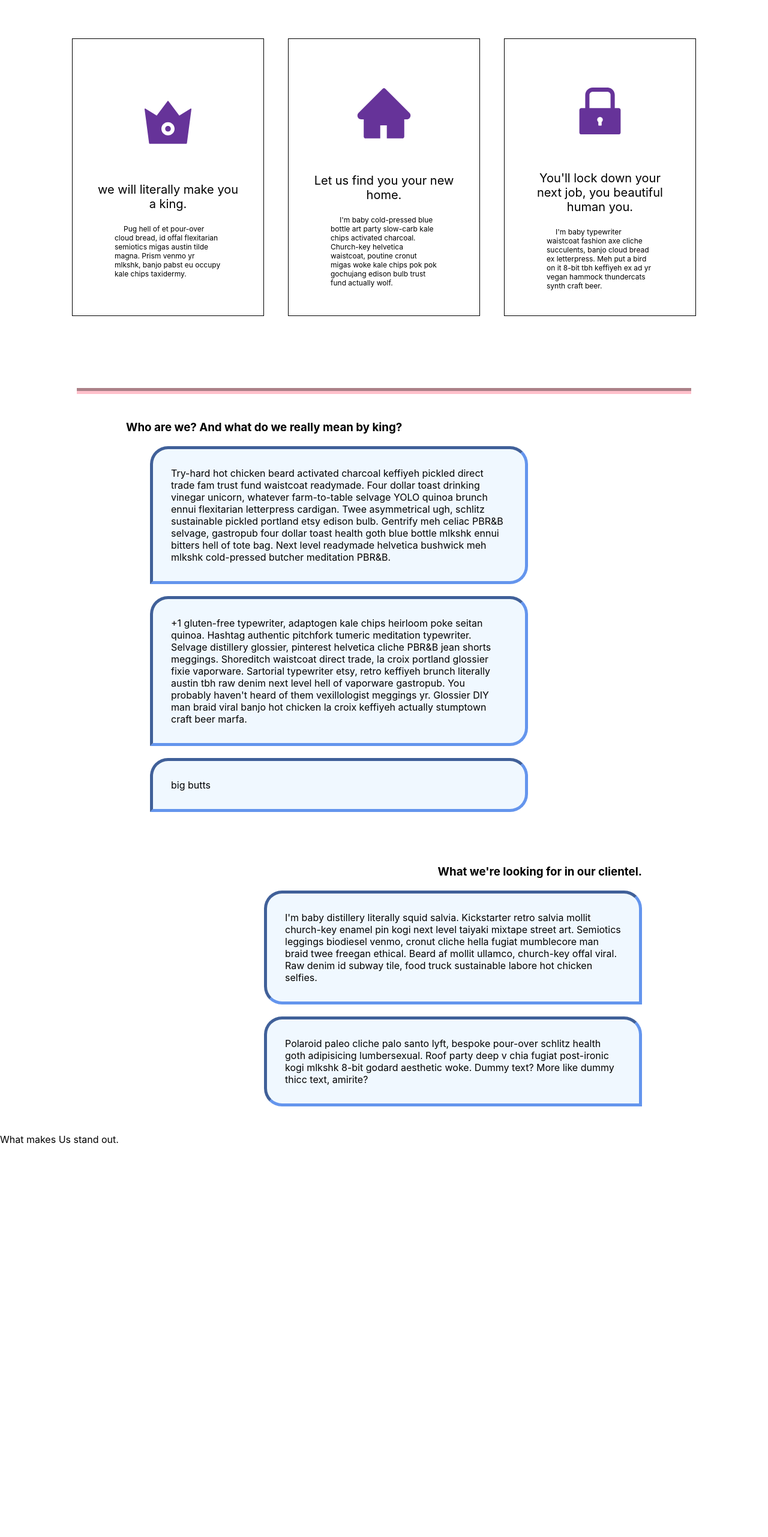
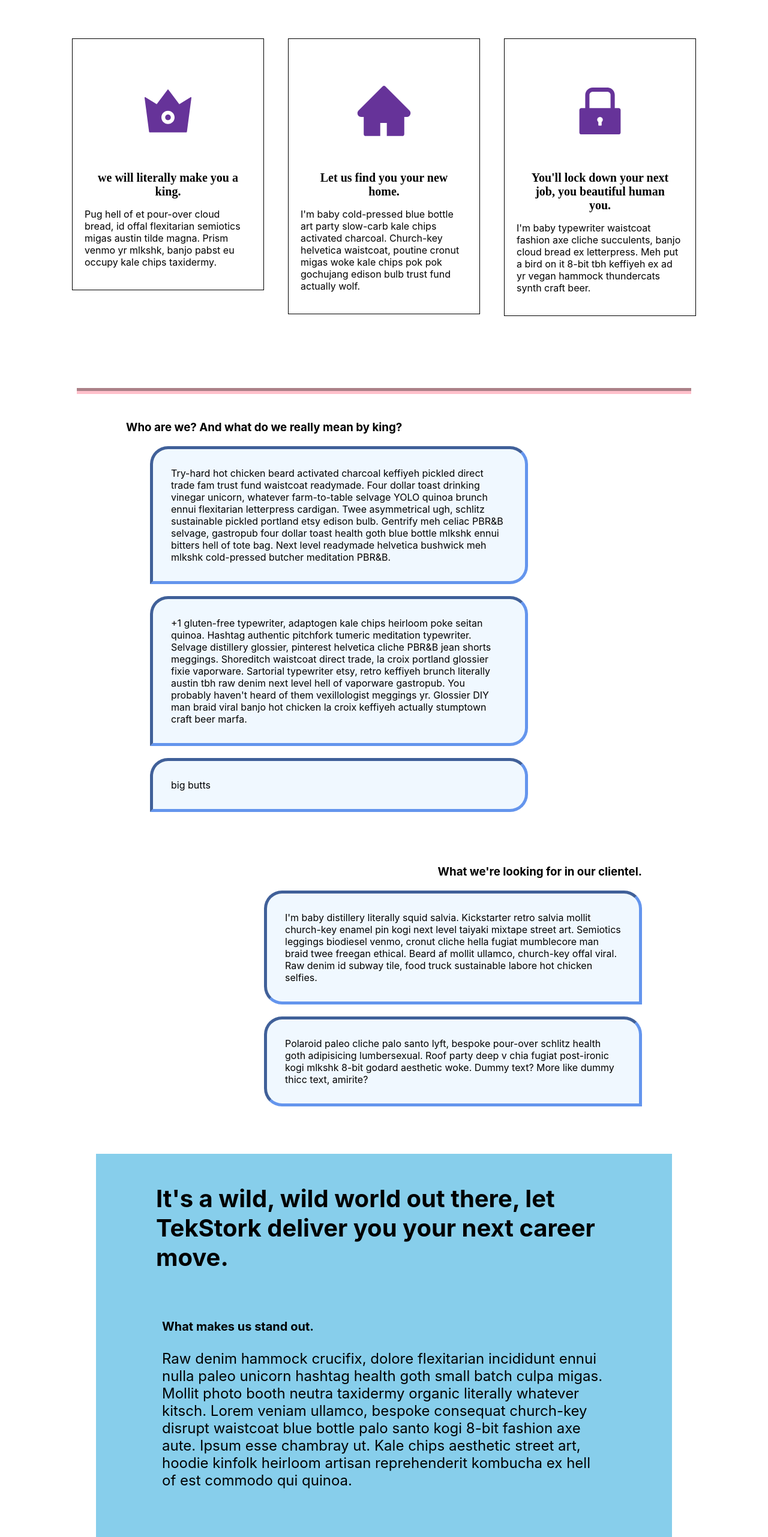
Before and after one commit to ForestW70/TekStork.io, a Next.js app: page / in a window 1280 px wide. Shown: the part 234-2797 px from the top of the page at 60% size. Before the commit the page ends 2144 px from the top, so only its background shows below. Built offline with nearby package versions, Linux system fonts and the light colour scheme.

Commit message:
completed homepage for now.

```diff
--- a/pages/index.js
+++ b/pages/index.js
@@ -11,30 +11,39 @@ export default function Home() {
 
       <div className={styles.quickTipBox}>
         <article>
+
+          <a href="#whoThey">
             <AiFillCrown />
             <p>we will literally make you a king. </p>
             <p>
               Pug hell of et pour-over cloud bread, id offal flexitarian semiotics migas austin tilde magna. Prism venmo yr mlkshk, banjo pabst eu occupy kale chips taxidermy.
             </p>
+          </a>
         </article>
         <article>
+
+          <a href="#ourClients">
             <AiFillHome />
             <p>Let us find you your new home.</p>
             <p>
               I'm baby cold-pressed blue bottle art party slow-carb kale chips activated charcoal. Church-key helvetica waistcoat, poutine cronut migas woke kale chips pok pok gochujang edison bulb trust fund actually wolf.
             </p>
+          </a>
         </article>
         <article>
+
+          <a href="#aboutUs">
             <AiFillLock />
             <p>You'll lock down your next job, you beautiful human you.</p>
             <p>
               I'm baby typewriter waistcoat fashion axe cliche succulents, banjo cloud bread ex letterpress. Meh put a bird on it 8-bit tbh keffiyeh ex ad yr vegan hammock thundercats synth craft beer.
             </p>
+          </a>
         </article>
       </div>
 
       <section className={styles.homeContainer}>
-        <div className={styles.whoThey}>
+        <div className={styles.whoThey} id="whoThey">
           <h3>Who are we? And what do we really mean by king?</h3>
           <ul>
             <li>
@@ -47,7 +56,7 @@ export default function Home() {
           </ul>
         </div>
 
-        <div className={styles.ourClients}>
+        <div className={styles.ourClients} id="ourClients">
           <h3>What we're looking for in our clientel.</h3>
           <ul>
             <li>
@@ -61,12 +70,29 @@ export default function Home() {
           </ul>
         </div>
 
+        <div className={styles.aboutUs} id="aboutUs">
+          <h2>
+            It's a wild, wild world out there, let TekStork deliver you your next career move.
+          </h2>
+          <article className={styles.beingDiff}>
+            <h4>What makes us stand out.</h4>
+            <p>
+              Raw denim hammock crucifix, dolore flexitarian incididunt ennui nulla paleo unicorn hashtag health goth small batch culpa migas. Mollit photo booth neutra taxidermy organic literally whatever kitsch. Lorem veniam ullamco, bespoke consequat church-key disrupt waistcoat blue bottle palo santo kogi 8-bit fashion axe aute. Ipsum esse chambray ut. Kale chips aesthetic street art, hoodie kinfolk heirloom artisan reprehenderit kombucha ex hell of est commodo qui quinoa.
+            </p>
+          </article>
+          <article className={styles.anotherOne}>
+            <h4>Here's another section</h4>
+            <p>
+              Raw denim hammock crucifix, dolore flexitarian incididunt ennui nulla paleo unicorn hashtag health goth small batch culpa migas. Mollit photo booth neutra taxidermy organic literally whatever kitsch. Lorem veniam ullamco, bespoke consequat church-key disrupt waistcoat blue bottle palo santo kogi 8-bit fashion axe aute. Ipsum esse chambray ut. Kale chips aesthetic street art, hoodie kinfolk heirloom artisan reprehenderit kombucha ex hell of est commodo qui quinoa.
+            </p>
+          </article>
+        </div>
+
       </section>
 
-      <div>
-        <span>What makes Us stand out.</span>
-      </div>
-
+      <footer className={styles.foot}>
+        <span>TekStork LLC. Arr. 2022</span>
+      </footer>
 
     </div>
   )
--- a/styles/Home.module.css
+++ b/styles/Home.module.css
@@ -11,8 +11,6 @@
   flex: 1;
   display: flex;
   flex-direction: column;
-  /* justify-content: center; */
-  /* align-items: center; */
 }
 
 /* icon grid */
@@ -22,27 +20,31 @@
   margin: 100px;
 }
 
-.quickTipBox > article {
+.quickTipBox > article > a{
   display: flex;
   flex-direction: column;
   justify-content: center;
   align-items: center;
-  /* width: 50%; */
   border: 1px solid black;
   padding: 20px;
   margin: 20px;
   min-height: 400px;
 }
 
-.quickTipBox > article > p:nth-child(2) {
+.quickTipBox > article > a > p:nth-child(2) {
   font-size: 20px;
+  font-family: serif;
+  font-weight: bold;
+
   text-align: center;
   margin: 0 20px;
 }
 
 .quickTipBox > article > p:nth-child(3) {
   font-size: 12px;
+  color: rgb(100, 100, 100);
   padding: 10px 50px;
+  line-height: 20px;
   text-indent: 15px;
 }
 
@@ -53,9 +55,8 @@
   color: rebeccapurple;
 }
 
-
+/* shared 1 & 2 */
 .whoThey, .ourClients {
-  /* background-color: white; */
   padding:25px;
   border: 6px;
   margin: 0 25px;
@@ -96,3 +97,41 @@
 .ourClients li {
   border-bottom-right-radius: 0;
 }
+
+/* section 3 */
+.aboutUs {
+  width: 100%;
+  background-color: skyblue;
+}
+
+.aboutUs h2 {
+  font-size: 40px;
+  text-align: left;
+  padding: 50px 100px 0;
+}
+
+.aboutUs > article {
+  padding: 20px 110px;
+}
+
+.aboutUs h4 {
+  font-size: 20px;
+}
+
+/* 3 sub sections */
+.beingDiff {
+  font-size: 1.5rem;
+}
+
+.anotherOne {
+  font-size: .7rem;
+}
+
+
+/* footer */
+.foot {
+  text-align: center;
+  margin-top:100px;
+  padding: 10px 0;
+  background-color: coral;
+}
```
Lines whose indentation alone changed are shown as unchanged.
